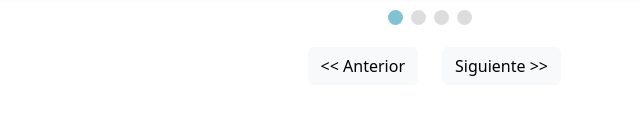
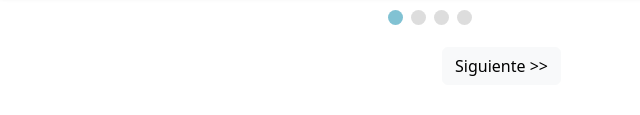
Before and after one commit to Antonio3veces3/riskPredictor-MachineLearning, a website: page public/index.html in a window 1280 px wide. Shown: the part 1350-1465 px from the top of the page, 210-850 px from the left. Drawn offline with nearby package versions, Linux system fonts and the light colour scheme.

Commit message:
refactor button anterior

```diff
--- a/public/index.html
+++ b/public/index.html
@@ -232,7 +232,7 @@
 
         <div id="divBtnIndex" class="row mt-3">
           <div id="divBtnPrevious" class="col">
-            <button type="button" class="btn btn-light" id="btnPrevious">
+            <button type="button" class="btn btn-light" id="btnPrevious" style="display: none;">
               << Anterior
             </button>
           </div>
```
